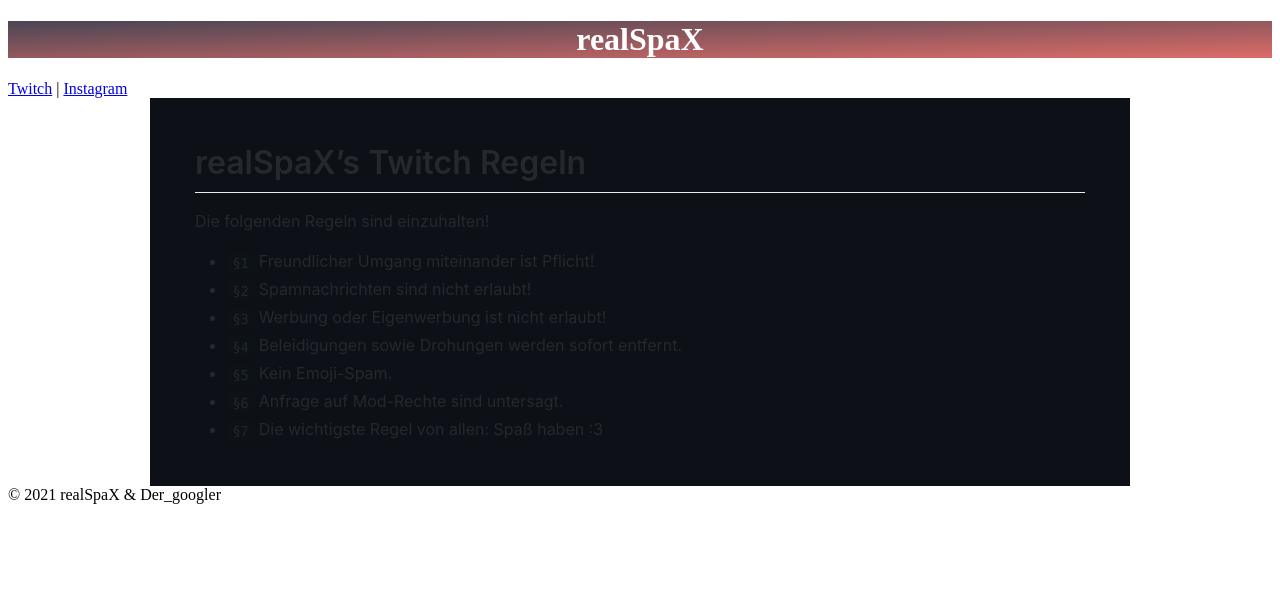
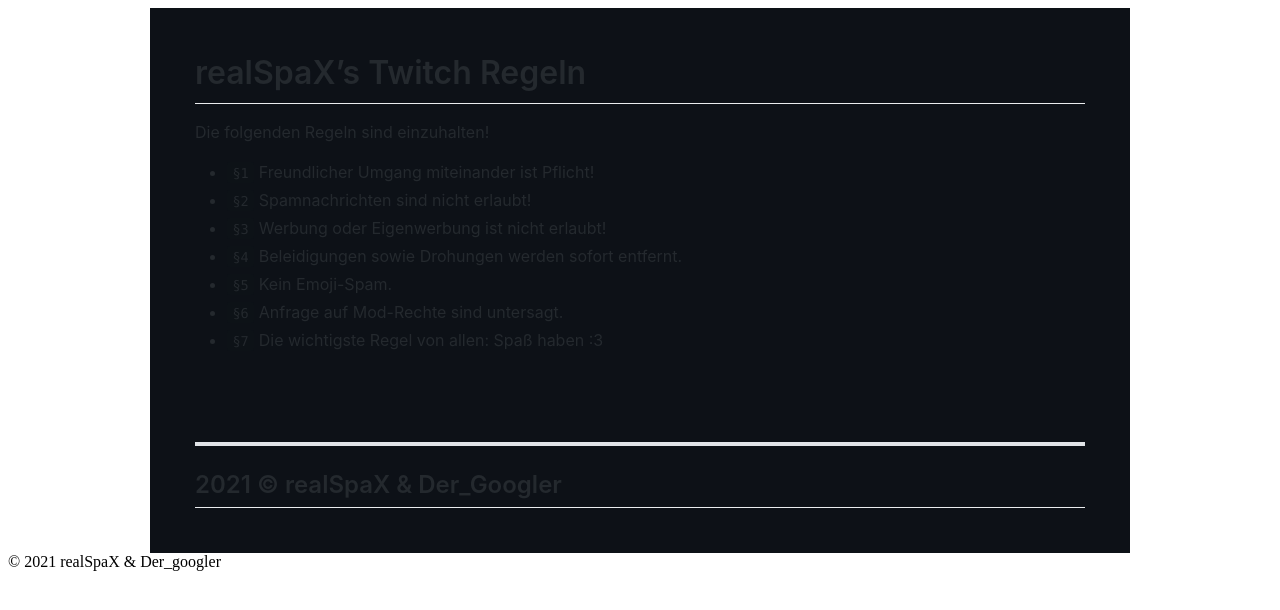
Before and after one commit to lostlvlgirl/realspax.github.io, a Jekyll site: the page built from social/twitch/regeln.md, in a window 1280 px wide. Shown: the top 610 px of the page. Built offline with Jekyll 4.4.1, drawn with Linux system fonts in a browser that asks for light colours.

Commit message:
Update default.html

```diff
--- a/_layouts/default.html
+++ b/_layouts/default.html
@@ -36,13 +36,12 @@
 </style>
   </head>
   <body>
-    <header class="page-header"
-    role="banner">
-      <h1 class="project-name">realSpaX</h1>
-    </header>
-      <a href="https://twitch.tv/realspax">Twitch</a> | <a href="https://instagram.com/real.spax">Instagram</a>
 <article class="markdown-body">
 	{{ content }}
+</article>
+      <article class="markdown-body">
+	<hr>
+<h2 id="2021--realspax--der_googler">2021 &copy; realSpaX &amp; Der_Googler</h2>
 </article>
 
       <footer class="site-footer">
```
